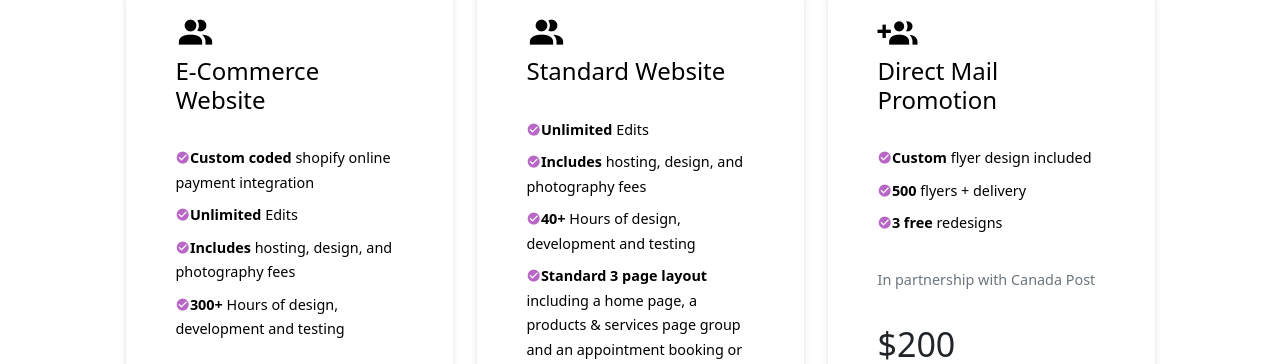
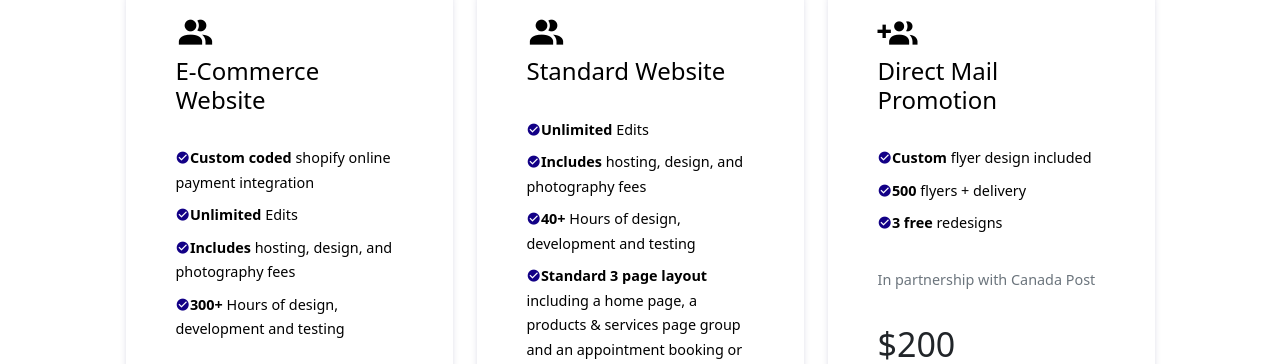
Before and after one commit to YorkWebDesign/home, a plain HTML site: page index.html in a window 1280 px wide. Shown: the part 2106-2470 px from the top of the page. Drawn offline with nearby package versions, Linux system fonts and the light colour scheme.

Commit message:
color changes

```diff
--- a/style.css
+++ b/style.css
@@ -14,13 +14,13 @@
     margin-bottom: 4vh;
     margin-right: 0%;
     color:var(--main-text-color);
-/*
+
   background-image: linear-gradient(
     to bottom,
     #000000,
     #11003e
   ), url("catfront.png");
-  */
+
   background-size: 100vw auto;
   background-repeat: no-repeat;
   height:auto;
@@ -1128,7 +1128,7 @@ footer .nav{
 
 
 .text-success-purple{
-  color:#B967C7;
+  color:#120086;
 }
 
 
```
